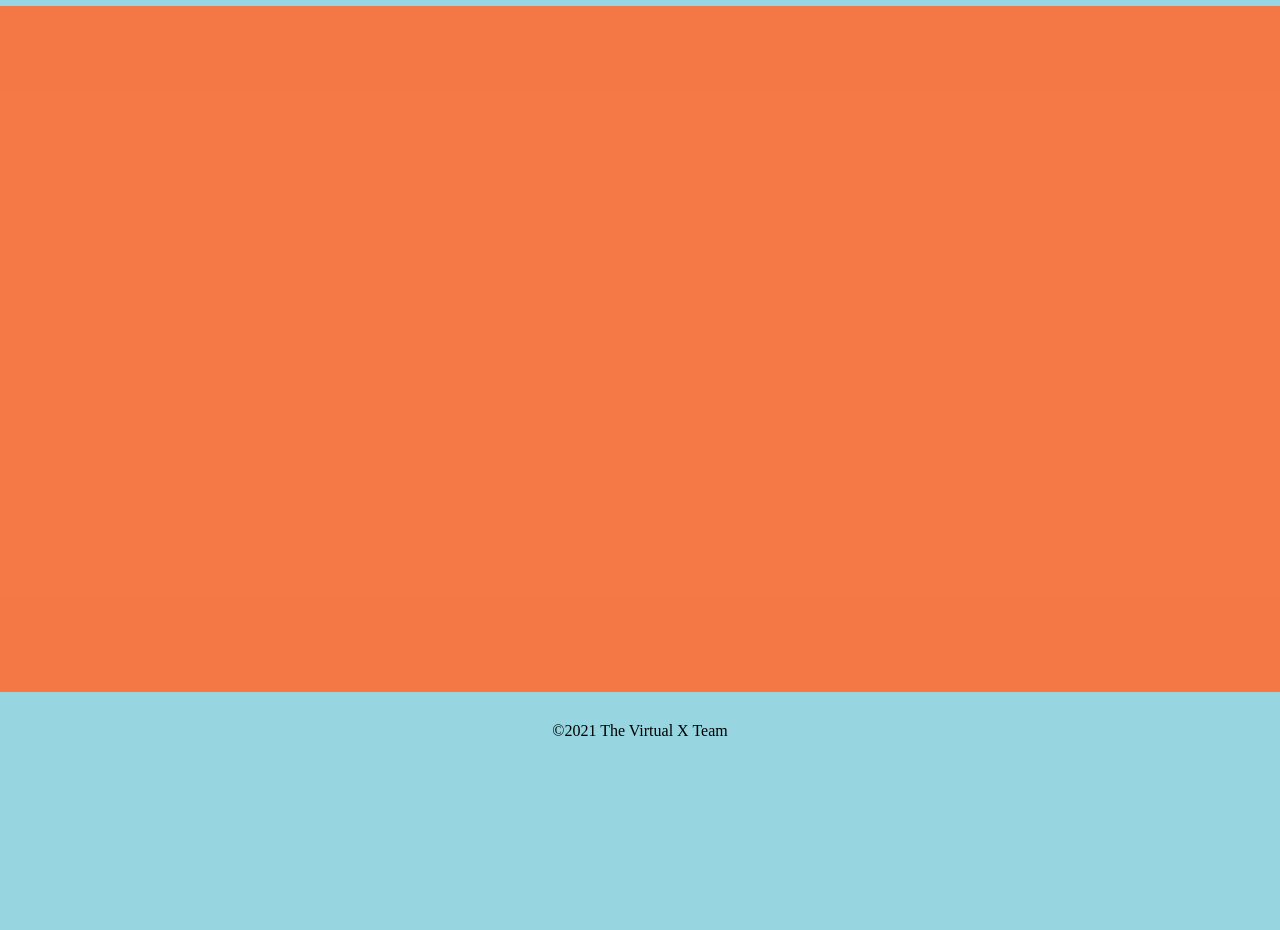
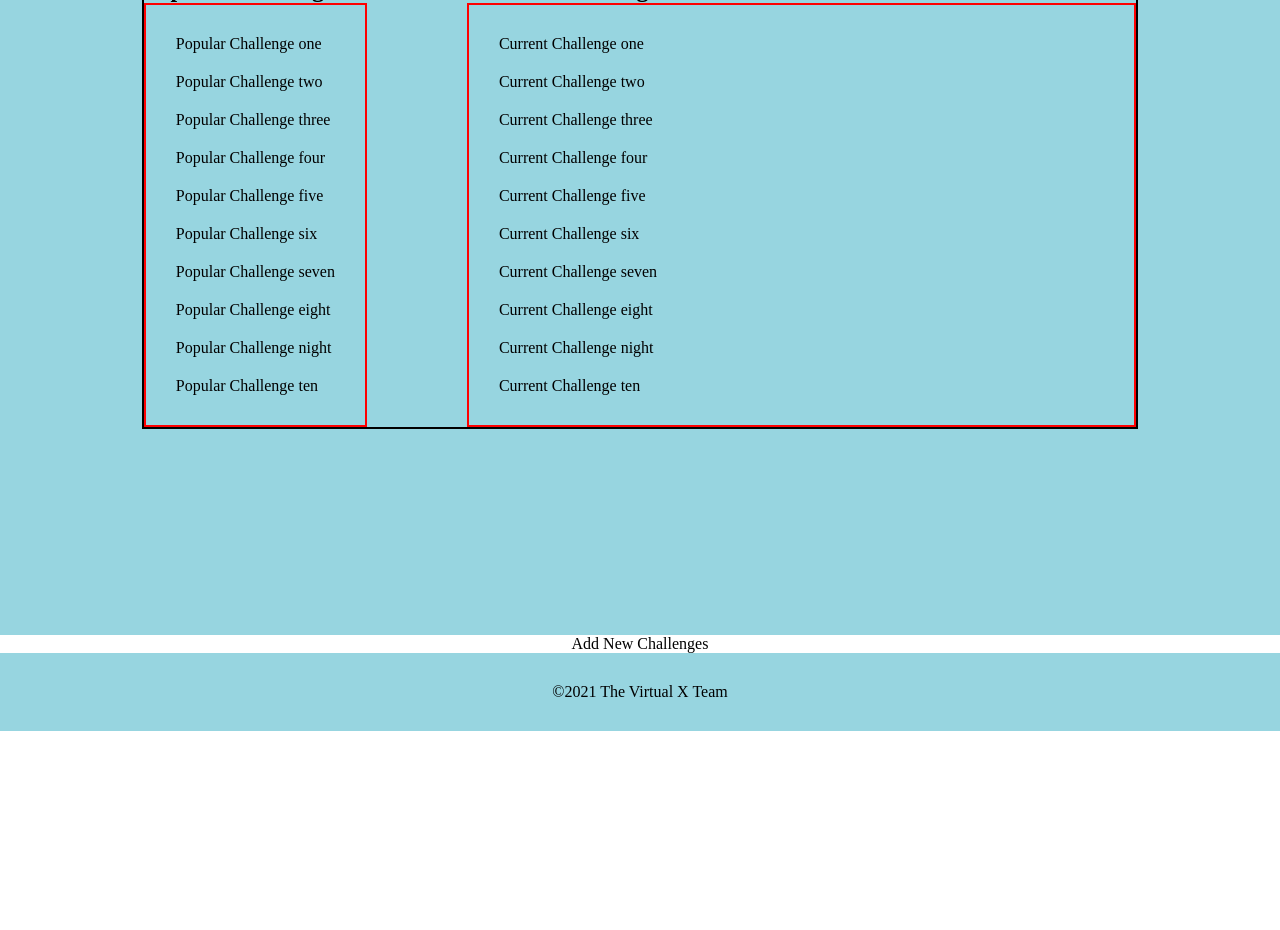
Before and after one commit to TheVirtualXProject/final-project-virtual-x, a plain HTML site: page Frontend/src/challengePage.html in a window 1280 px wide. Shown: the part 165-1095 px from the top of the page. After the commit the page ends 896 px from the top, so only its background shows below. Drawn offline with Linux system fonts and the light colour scheme; a web font is replaced by a local one.

Commit message:
Finshed challenge view prototype.

```diff
--- a/Frontend/src/challengePage.html
+++ b/Frontend/src/challengePage.html
@@ -1,5 +1,6 @@
 <!DOCTYPE html>
 <html lang="en">
+
 <head>
   <meta charset="UTF-8" />
   <meta http-equiv="X-UA-Compatible" content="IE=edge" />
@@ -24,9 +25,44 @@
       <h1 class="header-title">Challenges</h1>
     </header>
 
-      <main class="_main"></main>
-
+    <main class="_main">
+      <section class="challenge-main">
+        <div class="popular-challenges">
+          <h2>Popular Challenges</h2>
+          <ol class="popular-challenges-list">
+            <li>Popular Challenge one</li>
+            <li>Popular Challenge two</li>
+            <li>Popular Challenge three</li>
+            <li>Popular Challenge four</li>
+            <li>Popular Challenge five</li>
+            <li>Popular Challenge six</li>
+            <li>Popular Challenge seven</li>
+            <li>Popular Challenge eight</li>
+            <li>Popular Challenge night</li>
+            <li>Popular Challenge ten</li>
+          </ol>
+        </div>
+        <div class="current-challenges">
+          <h2>Current Challenges</h2>
+          <ol class="current-challenges-list">
+            <li>Current Challenge one</li>
+            <li>Current Challenge two</li>
+            <li>Current Challenge three</li>
+            <li>Current Challenge four</li>
+            <li>Current Challenge five</li>
+            <li>Current Challenge six</li>
+            <li>Current Challenge seven</li>
+            <li>Current Challenge eight</li>
+            <li>Current Challenge night</li>
+            <li>Current Challenge ten</li>
+          </ol>
+        </div>
+  </div>
+      <div class="add-challenge-button">Add New Challenges</div>
+    </section>
+  </main>
   <footer class="_footer">&copy;2021 The Virtual X Team</footer>
   </div>
 </body>
+
 </html>
--- a/Frontend/src/css/layout.css
+++ b/Frontend/src/css/layout.css
@@ -36,7 +36,7 @@ body {
 }
 ._container {
   background-color: var(--tertiary-color);
-  height: 150%;
+  height: 100%;
   display: grid;
   grid-template-columns: 1fr 1fr 1fr 1fr 1fr 1fr;
   grid-template-rows: 1fr 1fr 1fr 1fr 1fr 1fr 1fr;
@@ -47,12 +47,13 @@ body {
   grid-column: 1 / 7;
 }
 ._main {
-  background-color: var(--secondary-color);
+  background-color: var(--tertiary-color);
   grid-row: 2 / 6;
   grid-column: 1 / 7;
   display: flex;
   justify-content: space-evenly;
   align-items: center;
+  /* background-image: url(https://images.unsplash.com/photo-1468540884994-56f6f7ee1d94?ixid=MXwxMjA3fDB8MHxwaG90by1wYWdlfHx8fGVufDB8fHw%3D&ixlib=rb-1.2.1&auto=format&fit=crop&w=1584&q=80); */
 }
 ._footer {
   background-color: var(--tertiary-color);
@@ -63,8 +64,8 @@ body {
 ._openChallenges {
   background-color: var(--box-background);
   /* border: 1px solid red; */
-  height: 500px;
-  width: 400px;
+  height: 450px;
+  width: 300px;
   border: 2px solid blue;
   display: flex;
   flex-direction: column;
@@ -74,12 +75,21 @@ body {
 ._openChatrooms {
   background-color: var(--box-background);
   /* border: 1px solid red; */
-  height: 500px;
-  width: 400px;
+  height: 450px;
+  width: 300px;
 }
 ._openGames {
   background-color: var(--box-background);
   /* border: 1px solid red; */
-  height: 500px;
-  width: 400px;
+  height: 450px;
+  width: 300px;
 }
+
+/* style challenge page */
+/* style challenge page */
+.challenge-main {
+  border: 2px solid black;
+  display: grid;
+  grid-template-columns: 1fr 3fr;
+  grid-gap: 100px;
+}
--- a/Frontend/src/css/style.css
+++ b/Frontend/src/css/style.css
@@ -13,11 +13,13 @@
   position: fixed;
   top: 0;
   width: 100%;
+  font-size: 1.2em;
 }
 
 li {
   float: left;
-  border-right: 1px solid #bbb;
+  margin: 10px;
+  /* border-right: 1px solid #bbb; */
 }
 
 li a {
@@ -59,26 +61,43 @@ font-family: 'Cute Font', cursive;
   }
 }
 
-/* ----------main style--------- */
-/* ----------main style--------- */
-/* ----------main style--------- */
+/* ----------home view style--------- */
+/* ----------home view style--------- */
+/* ----------home view style--------- */
 
-.open-challenges-list, .open-games-list, .open-chatrooms-list{
+.open-challenges-list,
+.open-games-list,
+.open-chatrooms-list {
   display: flex;
   flex-direction: column;
   border: 2px solid red;
-  padding:20px;
-
+  padding: 20px;
 }
-._openChallenges h2, ._openGames h2, ._openChatrooms h2{
+._openChallenges h2,
+._openGames h2,
+._openChatrooms h2 {
   text-align: center;
 }
-li{
+li {
   list-style-type: none;
   text-decoration: none;
 }
 
+/* challenges view style */
+/* challenges view style */
+/* challenges view style */
+.popular-challenges-list,
+.current-challenges-list {
+  display: flex;
+  flex-direction: column;
+  border: 2px solid red;
+  padding: 20px;
+}
 
+.add-challenge-button {
+  text-align: center;
+  cursor: pointer;
+}
 ._footer {
   text-align: center;
   padding: 30px;
```
Also changed, not shown: Frontend/src/homeViewPrototype.html (+5 -6 lines). Lines whose indentation alone changed are shown as unchanged.
